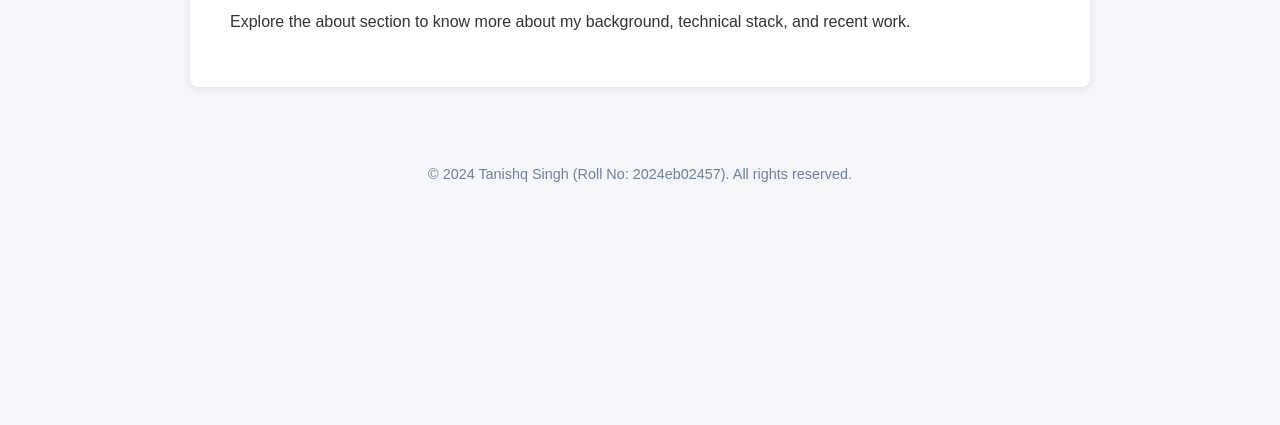
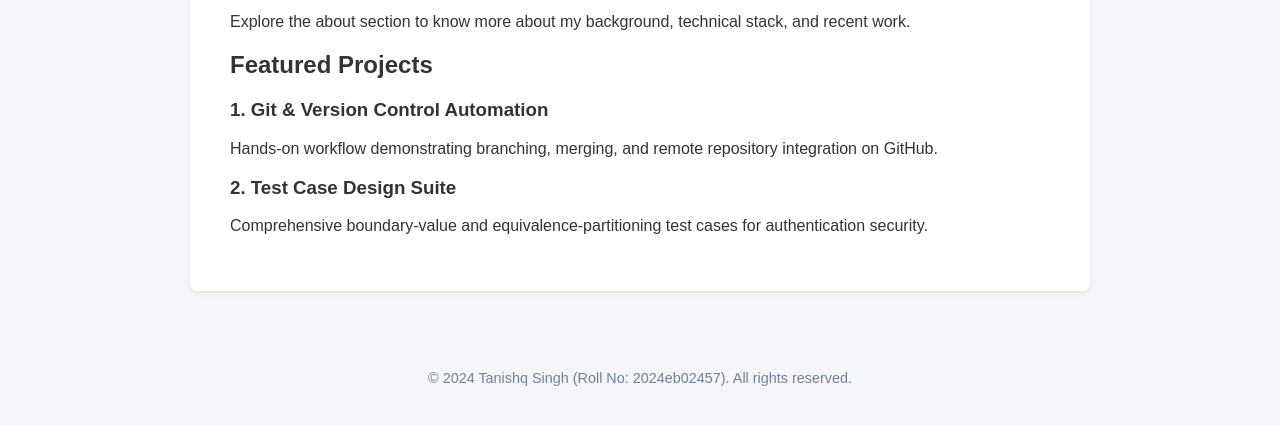
Before and after one commit to Tanishq217/Bits-git-assignment-2024eb02457, a plain HTML site: page index.html in a window 1280 px wide. Shown: the part 303-728 px from the top of the page. Drawn offline with Linux system fonts and the light colour scheme.

Commit message:
Add featured projects section in index.html

```diff
--- a/index.html
+++ b/index.html
@@ -64,6 +64,18 @@
             <h1>Welcome to My Academic Portfolio</h1>
             <p>Hello! I am a student at BITS Pilani pursuing higher education in engineering and technology. This website showcases my projects, coursework, and technical skills.</p>
             <p>Explore the about section to know more about my background, technical stack, and recent work.</p>
+
+            <h2>Featured Projects</h2>
+            <div class="projects-list">
+                <article>
+                    <h3>1. Git & Version Control Automation</h3>
+                    <p>Hands-on workflow demonstrating branching, merging, and remote repository integration on GitHub.</p>
+                </article>
+                <article>
+                    <h3>2. Test Case Design Suite</h3>
+                    <p>Comprehensive boundary-value and equivalence-partitioning test cases for authentication security.</p>
+                </article>
+            </div>
         </div>
     </main>
 
```
